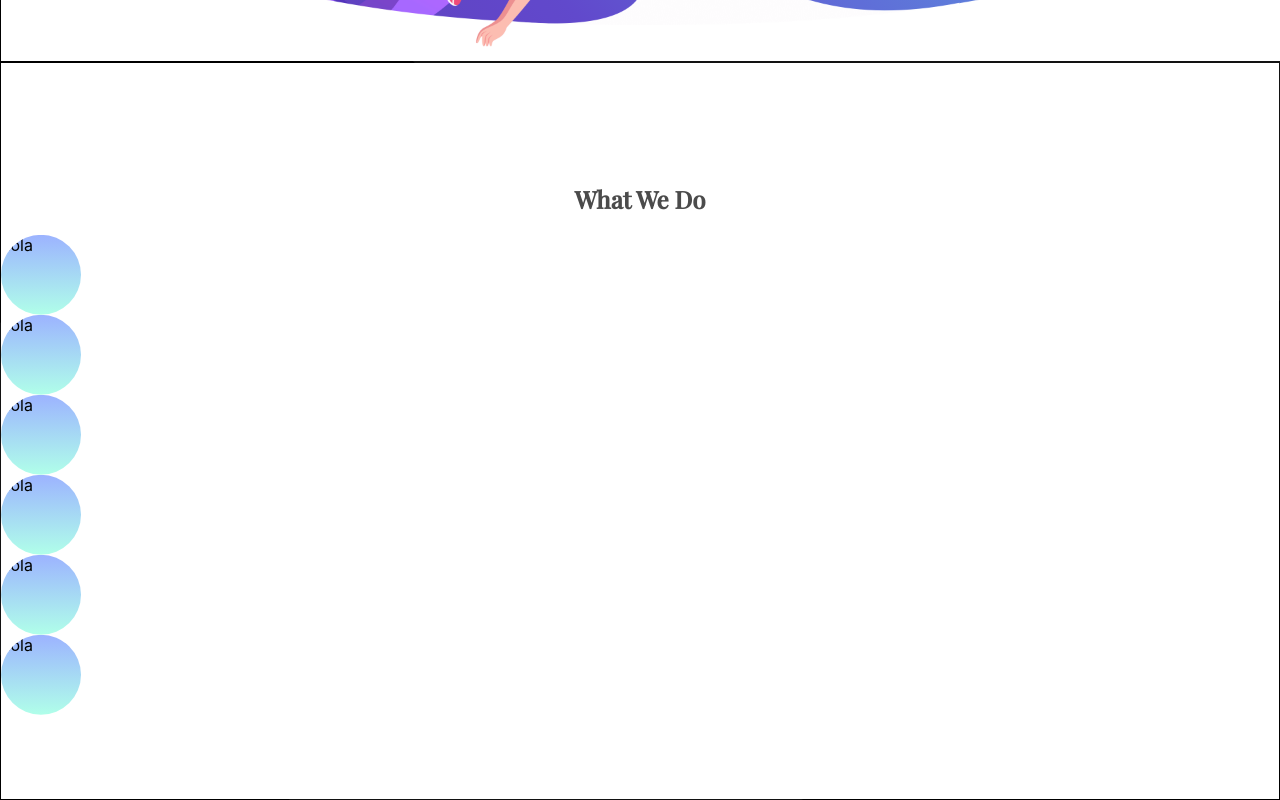
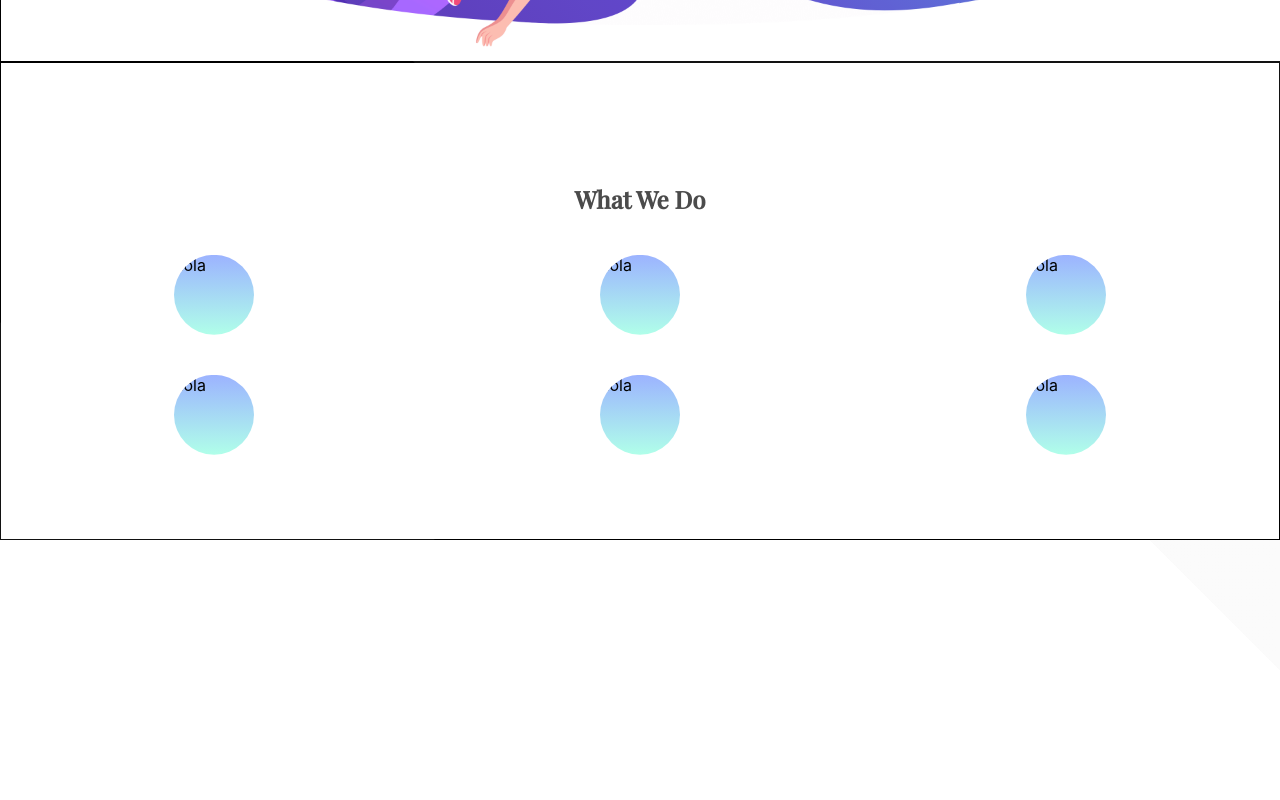
Before and after one commit to jael-VRR/newPortafolio, a React (Create React App) app: page / in a window 1280 px wide. Shown: the part 628-1428 px from the top of the page. After the commit the page ends 1168 px from the top, so only its background shows below. Built offline with nearby package versions, Linux system fonts and the light colour scheme.

Commit message:
style tools

```diff
--- a/src/styles/sectionTools.css
+++ b/src/styles/sectionTools.css
@@ -12,11 +12,21 @@ h2 {
   opacity: 0.7;
   font-family: "Playfair Display", serif;
 }
+
+.wrapper-circle{
+  display: flex;
+  justify-content: space-around;
+  margin-top: 40px;
+  align-items: center;
+
+}
 .circle{
     width: 80px;
     height: 80px;
     background:linear-gradient(#9CB3FF,#B0FFE9) ;
     clip-path: circle(50% at 50% 50%);
+
+
 }
 .el{
     clip-path: url(#a)
```
